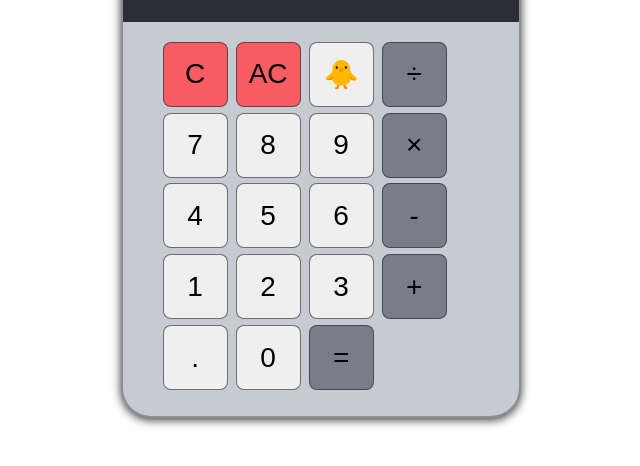
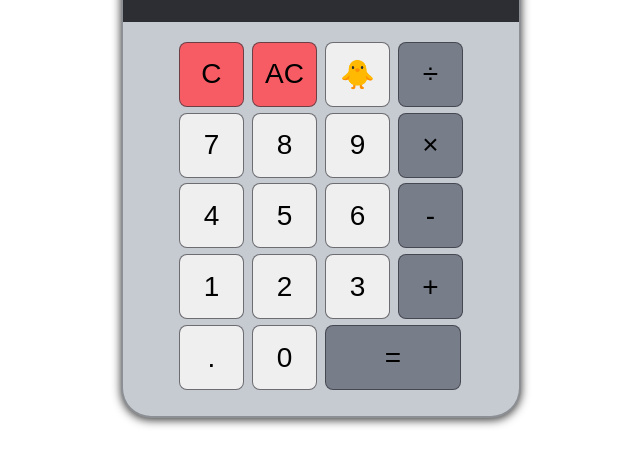
Before and after one commit to renkode/calculator, a plain HTML site: page index.html in a window 1280 px wide. Shown: the part 196-662 px from the top of the page, without its empty margins (319-959 px from the left). Drawn offline with Linux system fonts and the light colour scheme.

Commit message:
fixed buttons yay

```diff
--- a/ui.css
+++ b/ui.css
@@ -117,7 +117,7 @@ h1 {
                          "a a a a"
                          "a a a a"
                          "a a b b";
-    justify-items: center;
+    justify-content: center;
     column-gap: 8px;
 }
 
@@ -133,6 +133,10 @@ h1 {
 
 .opBtn {
     background-color: rgb(119, 126, 138);
+}
+
+#equals {
+    width: calc((var(--size) * 2) + 6px);
 }
 
 #delete, #clear {
```
